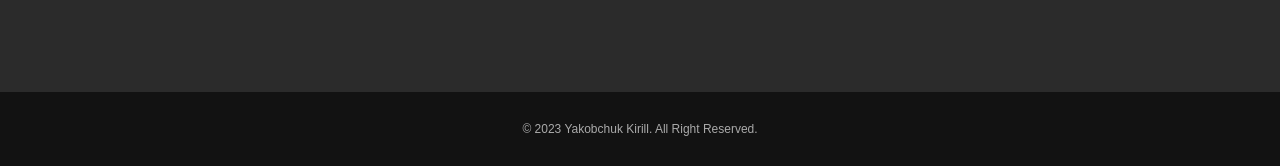
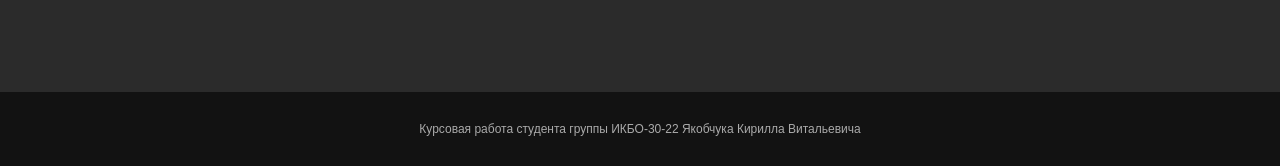
Before and after one commit to SmartTofu/SmartTofu.github.io, a plain HTML site: page about.html in a window 1280 px wide. Shown: the part 1877-2043 px from the top of the page. Drawn offline with Linux system fonts and the light colour scheme.

Commit message:
Update about.html I

```diff
--- a/about.html
+++ b/about.html
@@ -97,6 +97,6 @@
             </div>
         </div>
    </footer>
-   <div class="subfooter">© 2023 Yakobchuk Kirill. All Right Reserved.</div>
+   <div class="subfooter">Курсовая работа студента группы ИКБО-30-22 Якобчука Кирилла Витальевича</div>
 </body>
 </html>
```
